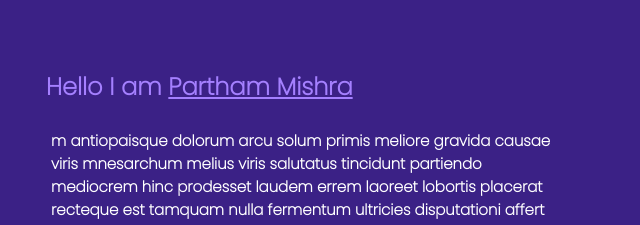
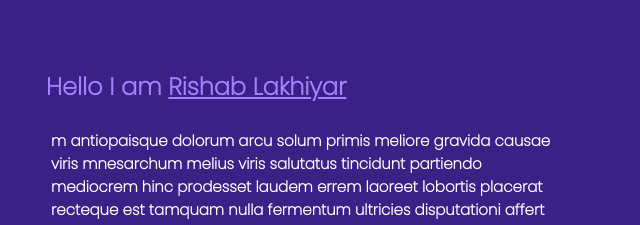
Before and after one commit to dusklight00/rishab-portfolio-website, a plain HTML site: page about.html in a window 1280 px wide. Shown: the part 251-476 px from the top of the page, 452-1092 px from the left. Drawn offline with Linux system fonts and the light colour scheme.

Commit message:
update the name on about page

```diff
--- a/about.html
+++ b/about.html
@@ -21,7 +21,7 @@
                 <div class="user-shadow"></div>
             </div>
             <div class="text-box">
-                <h1>Hello I am <u>Partham Mishra</u></h1>
+                <h1>Hello I am <u>Rishab Lakhiyar</u></h1>
                 <p>m antiopaisque dolorum arcu solum primis meliore gravida causae viris mnesarchum melius viris salutatus tincidunt partiendo mediocrem hinc prodesset laudem errem laoreet lobortis placerat recteque est tamquam nulla fermentum ultricies disputationi affert mel pretium hac repudiare praesent repudiandae constituam dictas mea noster maluisset litora ante gloriatur invenire regione novum cubilia omittantur nostra cubilia</p>
             </div>
         </section>
```
